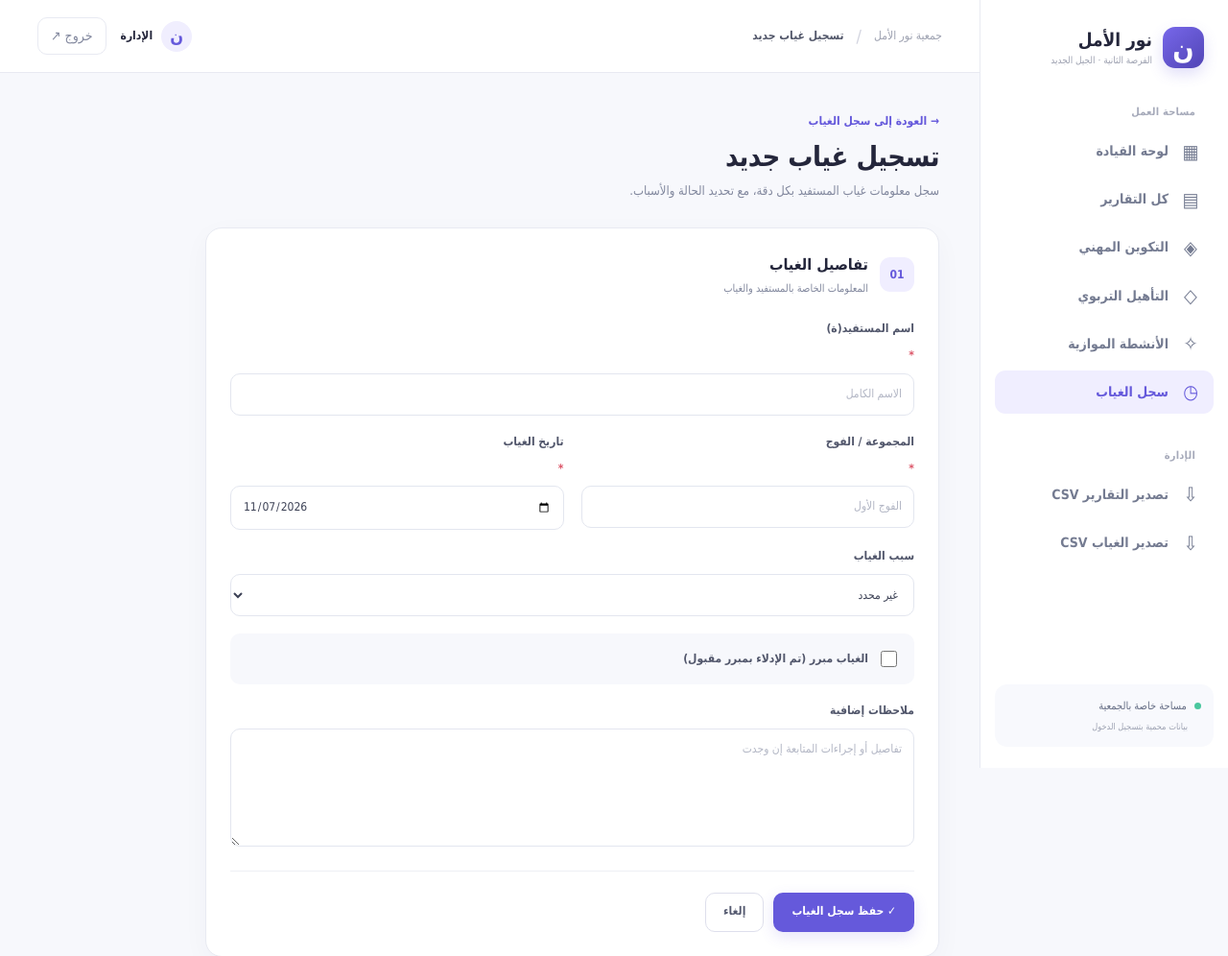
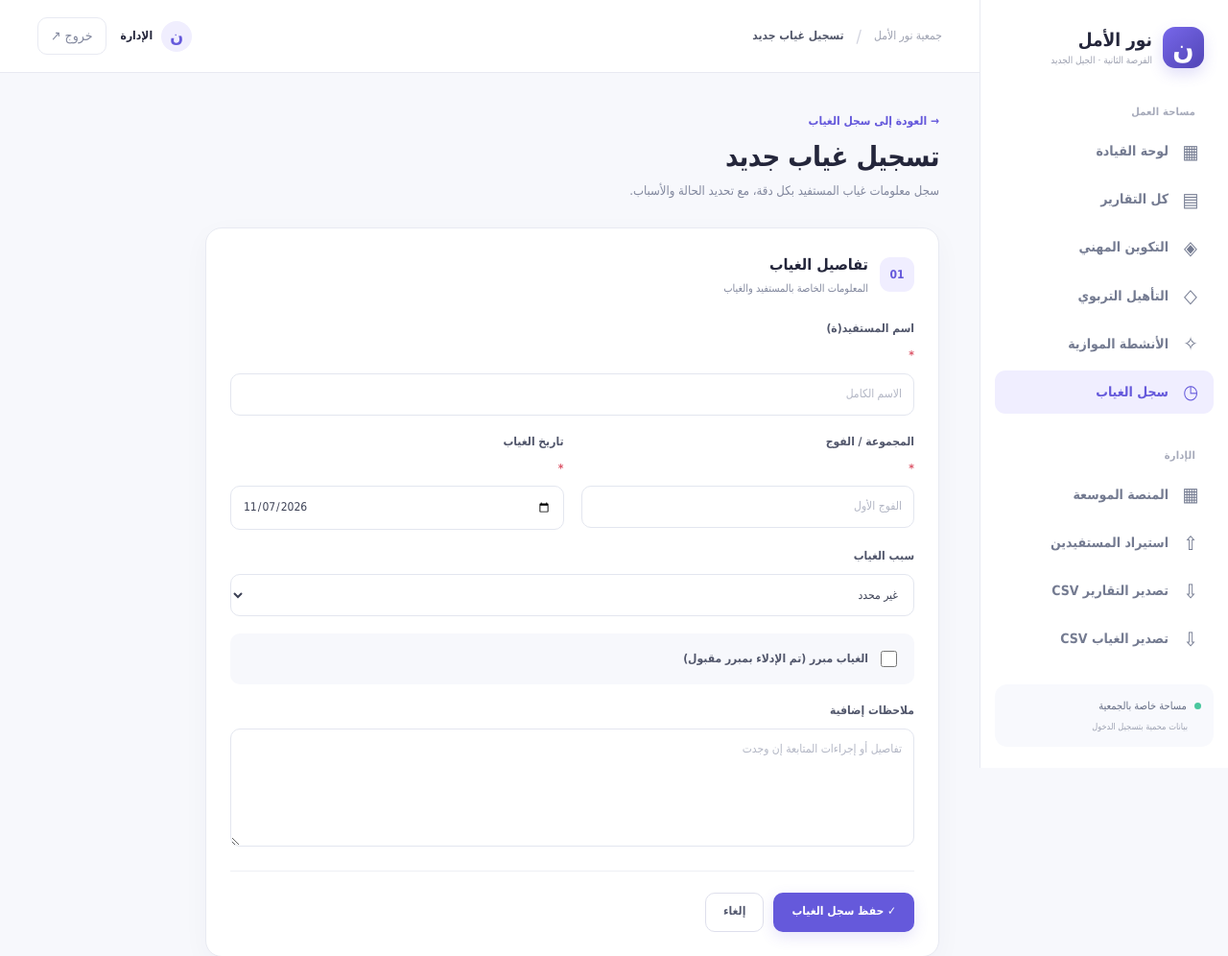
Before and after one commit to mourad-sat/noor-alamal-python-reports, a FastAPI app: page /absences/new in a window 1280 px wide. Shown: the top 996 px of the page at 96% size. Run offline with FastAPI, Linux system fonts and the light colour scheme; the visitor is signed in with stand-in values (Sample User, id 1).

Commit message:
feat: wire Excel importer and open role-based platform from main navigation

```diff
--- a/templates/base.html
+++ b/templates/base.html
@@ -28,6 +28,8 @@
     </nav>
     <div class="sidebar-caption second-caption">الإدارة</div>
     <nav class="nav-list">
+      <a class="nav-link" href="/platform"><span class="nav-icon">▦</span><span>المنصة الموسعة</span></a>
+      <a class="nav-link" href="/platform/import"><span class="nav-icon">⇧</span><span>استيراد المستفيدين</span></a>
       <a class="nav-link" href="/export/reports.csv"><span class="nav-icon">⇩</span><span>تصدير التقارير CSV</span></a>
       <a class="nav-link" href="/export/absences.csv"><span class="nav-icon">⇩</span><span>تصدير الغياب CSV</span></a>
     </nav>
```
